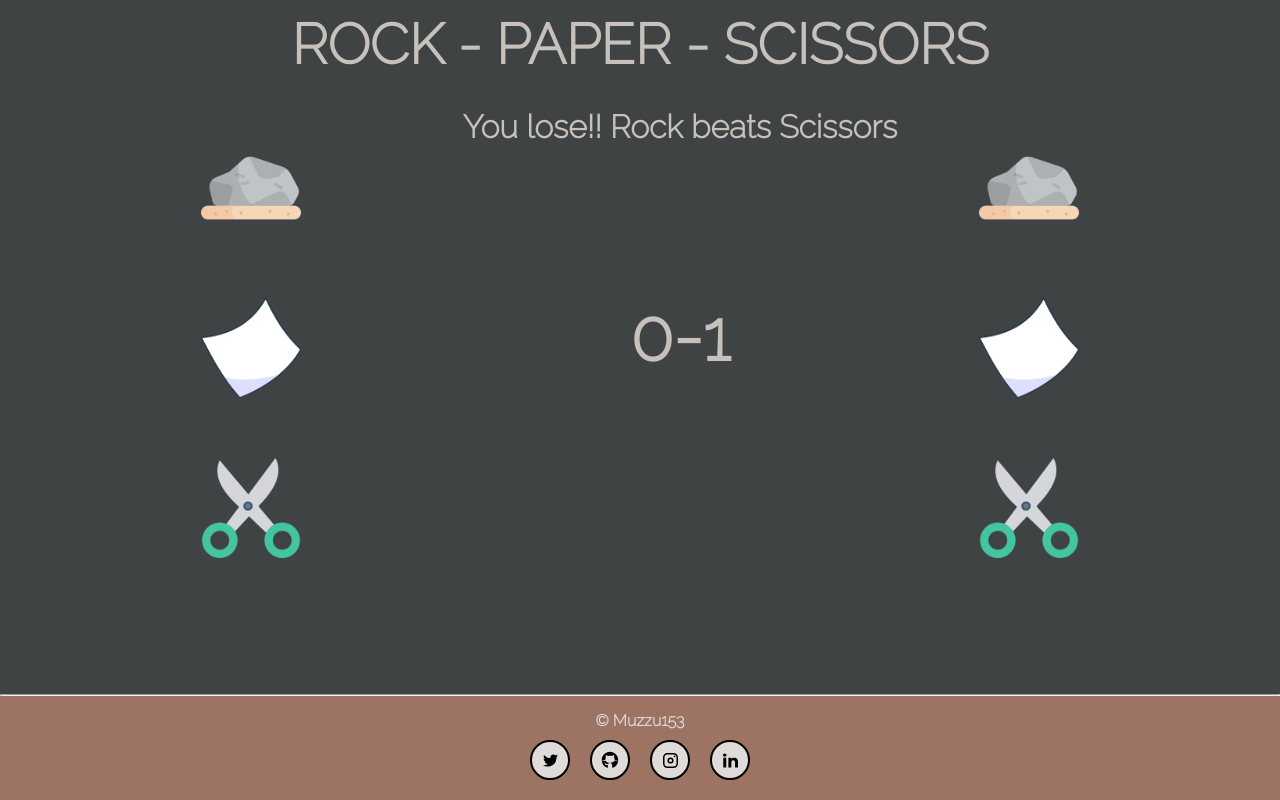
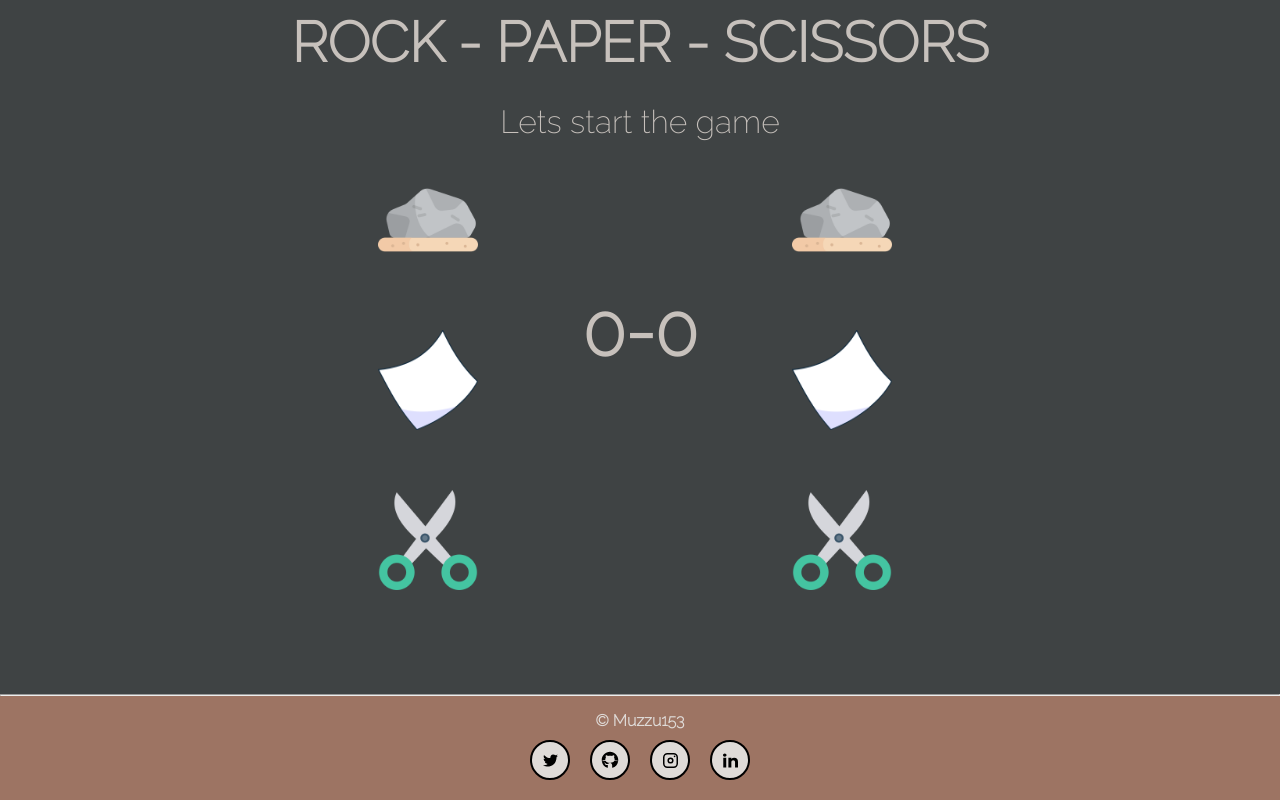
Before and after one commit to Muzzu153/Rock-Paper-Scissors, a plain HTML site: page pages/secondpage.html in a window 1280 px wide. Drawn offline with Linux system fonts and the light colour scheme.

Commit message:
Cleaned the code again
Removed another empty script tag from body

```diff
--- a/pages/secondpage.html
+++ b/pages/secondpage.html
@@ -6,8 +6,8 @@
     <meta name="viewport" content="width=device-width, initial-scale=1.0">
     <title>Document</title>
 
-    <script src="../javascript/main.js"></script>
-    <script src="../javascript/dom.js"></script>
+    <!-- <script src="../javascript/main.js"></script> -->
+    <!-- <script src="../javascript/dom.js"></script> -->
 
     <link href="https://fonts.googleapis.com/css2?family=Raleway:wght@200&display=swap" rel="stylesheet">
 
@@ -54,7 +54,7 @@
         /* Title ends  */
 
 
-        .board{
+        #result{
             color: #c7c1bc;
             display: flex;
             flex-direction: column;
@@ -62,10 +62,11 @@
             font-size: xx-large;
         }
 
-        .score{
-            padding-top: 150px;
+        #score{
+            padding: 150px;
             display: flex;
             font-size: 70px;
+            position: fixed;
         }
 
         section {
@@ -91,7 +92,7 @@
         }
 
         .leftSide_choice {
-            padding: 10px;
+            padding: 10px 10px 10px 45px;
             margin: 20px 0px 20px 120px;
             height: 120px;
             width: 200px;
@@ -100,7 +101,7 @@
         .leftSide_choice:hover {
             box-shadow: 2px 2px 2px #9d7463;
             cursor: pointer;
-            padding-left: 45px;
+            /* padding-left: 45px; */
             border: #9d7463 solid 1px;
             border-radius: 8px;
         }
@@ -114,12 +115,11 @@
         }
 
         .rightSide_choice {
-            padding: 10px;
+            padding: 10px 10px 10px 45px;
             margin: 20px 120px 20px 0px;
             height: 120px;
+            width: 200px;
         }
-
-
 
         /* footer with the copyright and social media links starts here  */
         footer {
@@ -222,6 +222,11 @@
         a.links:active {
             transform: scale(0.9);
         }
+
+        /* #player_rock{
+            background-color: #3f4344;
+            border: none;
+        } */
     </style>
 </head>
 
@@ -231,11 +236,7 @@
         <h1>ROCK - PAPER - SCISSORS </h1>
     </header>
 
-    <!-- Score -->
-    <!-- <div class="score">
-        <p>0-1</p>
-    </div> -->
-    <!-- Score  -->
+    <div id="result">Lets start the game</div>
 
     <!-- both player choices dislaying section -->
     <section>
@@ -243,37 +244,28 @@
         <!-- Player selections starts here  -->
         <div id="player_choice" class="choices">
             <div id="player_rock" class="leftSide_choice effect">
-                <img src="../images/stone.png" alt="">
+                <img class="leftSide_img" id="playerRock_img" src="../images/stone.png" alt="">
                 <!-- <p>ROCK</p> -->
             </div>
 
             <div id="player_paper" class="leftSide_choice effect">
-                <img src="../images/paper.png" alt="">
+                <img class="leftSide_img" id="playerPaper_img" src="../images/paper.png" alt="">
                 <!-- <p>PAPER</p> -->
             </div>
 
             <div id="player_scissor" class="leftSide_choice effect">
-                <img src="../images/scissor.png" alt="">
+                <img class="leftSide_img" id="playerScisssor_img" src="../images/scissor.png" alt="">
                 <!-- <p>SCISSORS</p> -->
             </div>
         </div>
         <!-- Player selections starts here  -->
 
 
-        <!-- Result section  -->
-        <div class="board">
-
-            <div class="result">
-                <p>You lose!! Rock beats Scissors</p>
-            </div>
-
-
-            <div class="score">
-                <p class="playerScore">0</p>
+        <!-- score section  -->
+            <div id="score">
+                <p id="playerScore">0</p>
                 -
-                <p class="compScore">1</p>
-            </div>
-
+                <p id="compScore">0</p>
             </div>
         <!-- Result section end  -->
 
@@ -370,6 +362,7 @@
 
         </div>
     </footer>
+    <script src="../javascript/final_javascript.js" defer></script>
 </body>
 
 </html>
```
Also changed, not shown: index.html (+1 -4 lines). Lines whose indentation alone changed are shown as unchanged.
